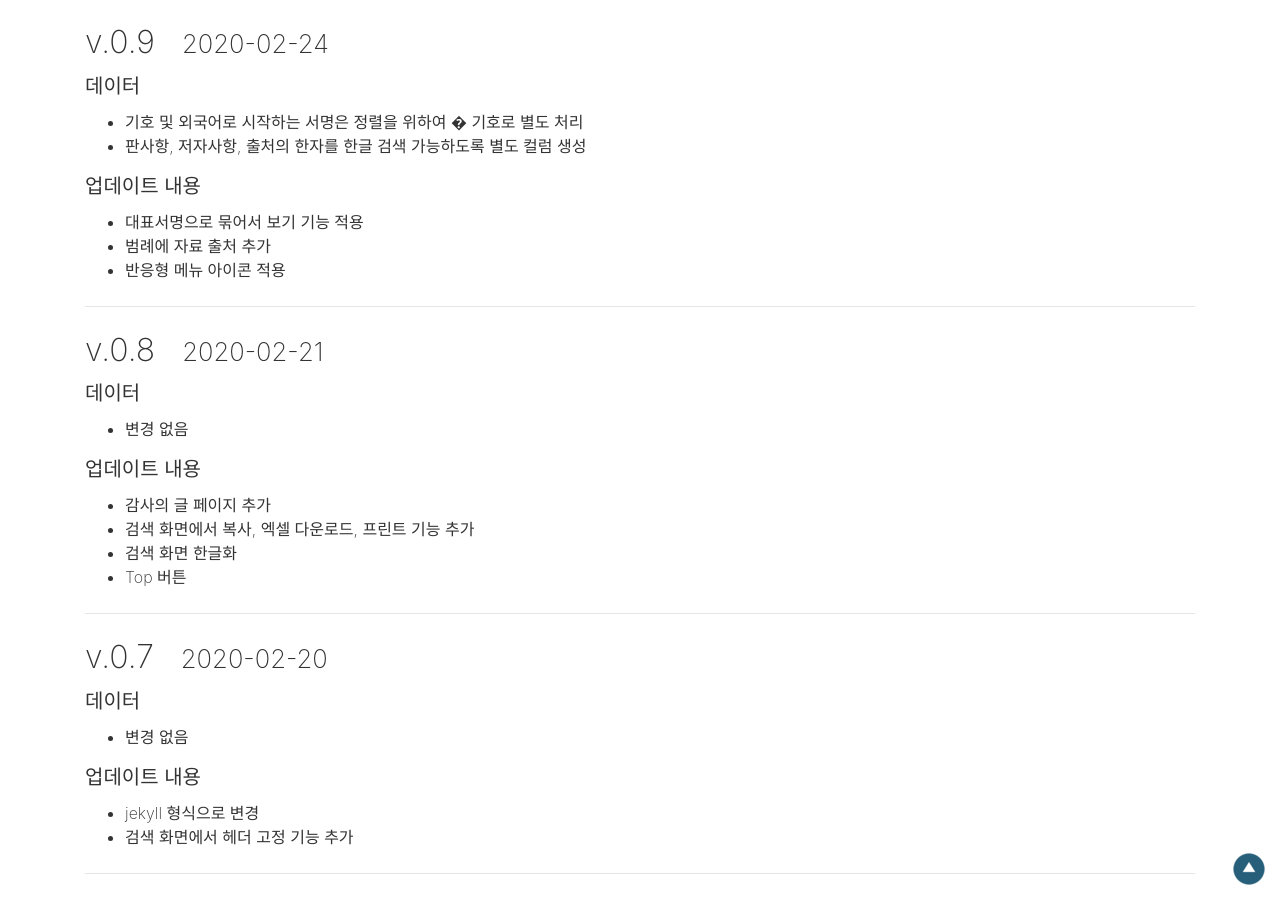
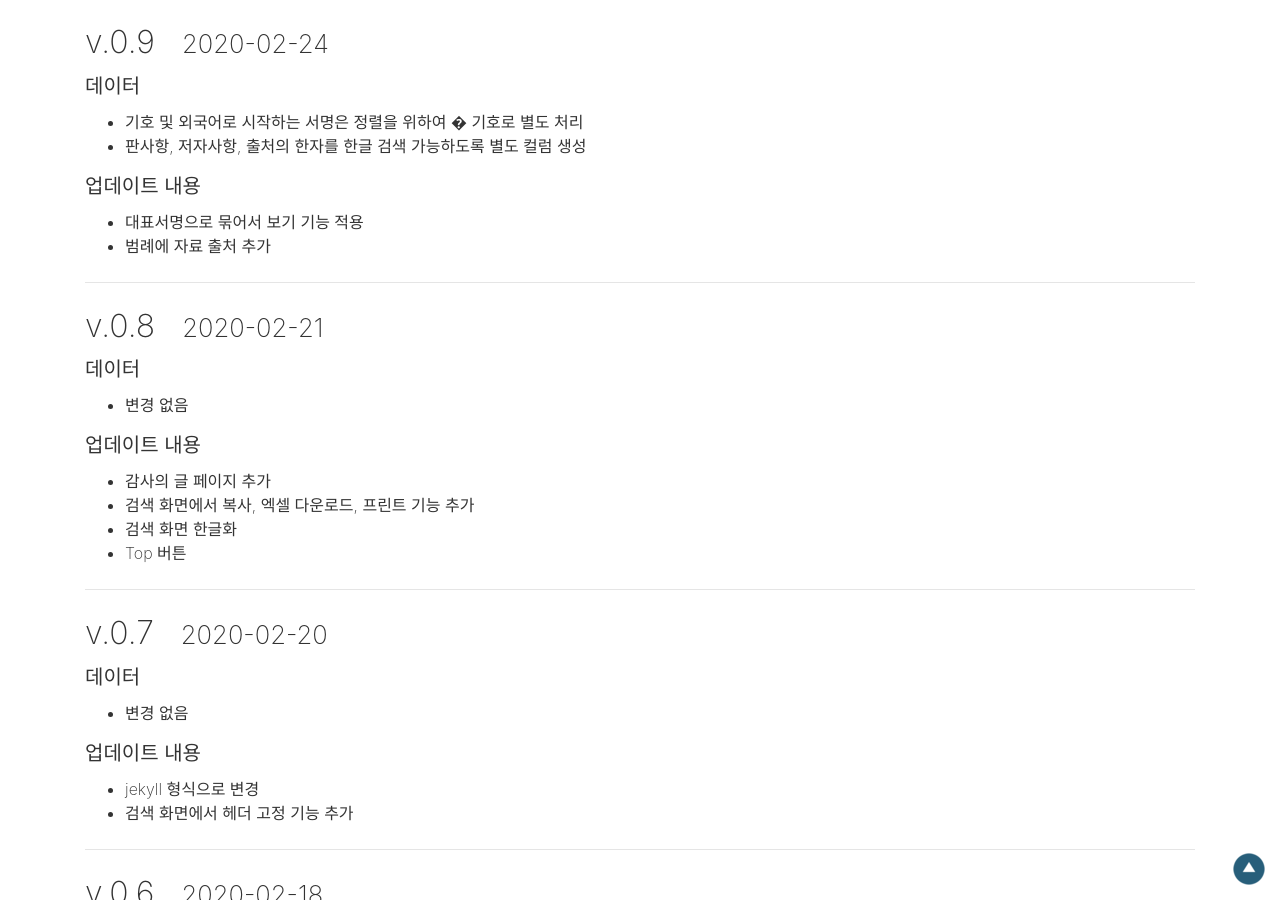
Before and after one commit to mediclassics-app/booklist, a Jekyll site: the page built from realese.md, in a window 1280 px wide and 900 px high, scrolled down 432 px. Built offline with Jekyll 4.4.1, drawn with Linux system fonts in a browser that asks for light colours.

Commit message:
중복 문구 삭제

```diff
--- a/realese.md
+++ b/realese.md
@@ -33,7 +33,6 @@ title: "업데이트 이력"
 ##### 업데이트 내용
 - 대표서명으로 묶어서 보기 기능 적용
 - 범례에 자료 출처 추가
-- 반응형 메뉴 아이콘 적용
 
 * * *
 
```
